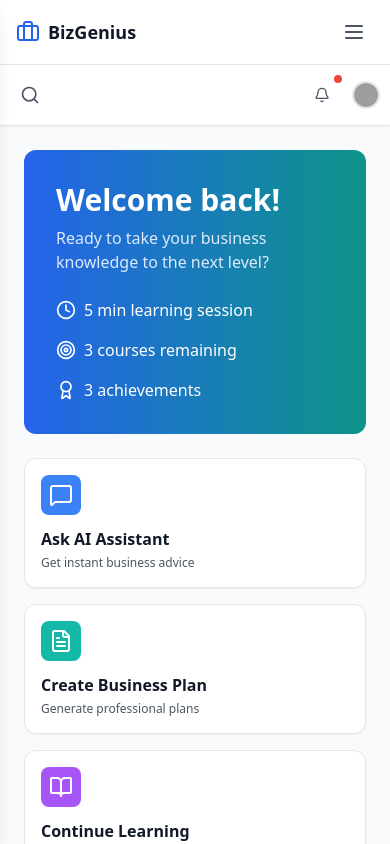
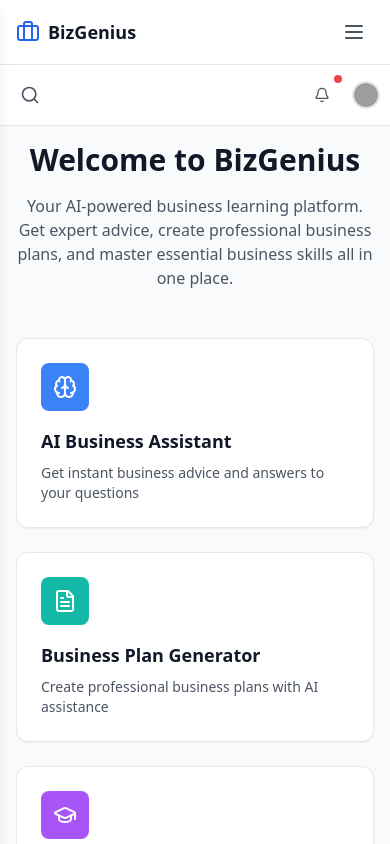
Before and after one commit to SingerFrankie/BizGenius, a React (Vite) app: page / in a window 390 px wide. Both pictures are taken after typing "name@example.com", "Sample123" into the empty fields and a click on the button "Sign in". Shown: the top 844 px of the page. Built offline with nearby package versions, Linux system fonts and the light colour scheme; grey boxes are pictures that could not be loaded.

Commit message:
Create Responsive Home Page for BizGenius

```diff
--- a/src/pages/Home.tsx
+++ b/src/pages/Home.tsx
@@ -1,171 +1,65 @@
 import React from 'react';
 import { Link } from 'react-router-dom';
-import { useProgress } from '../contexts/ProgressContext';
-import {
-  MessageSquare,
-  FileText,
-  BookOpen,
-  TrendingUp,
-  Award,
-  Clock,
-  Target,
-  Zap
-} from 'lucide-react';
+import { Brain, FileText, GraduationCap } from 'lucide-react';
 
 export default function Home() {
-  const { progress } = useProgress();
-
-  const quickActions = [
+  const features = [
     {
-      title: 'Ask AI Assistant',
-      description: 'Get instant business advice',
-      icon: MessageSquare,
+      title: 'AI Business Assistant',
+      description: 'Get instant business advice and answers to your questions',
+      icon: Brain,
       link: '/assistant',
       color: 'bg-blue-500'
     },
     {
-      title: 'Create Business Plan',
-      description: 'Generate professional plans',
+      title: 'Business Plan Generator',
+      description: 'Create professional business plans with AI assistance',
       icon: FileText,
-      link: '/business-plan',
+      link: '/plan',
       color: 'bg-teal-500'
     },
     {
-      title: 'Continue Learning',
-      description: 'Pick up where you left off',
-      icon: BookOpen,
-      link: '/learning',
+      title: 'Learning Hub',
+      description: 'Access courses and tutorials to grow your business skills',
+      icon: GraduationCap,
+      link: '/learn',
       color: 'bg-purple-500'
-    },
-    {
-      title: 'View Analytics',
-      description: 'Track your progress',
-      icon: TrendingUp,
-      link: '/analytics',
-      color: 'bg-amber-500'
-    }
-  ];
-
-  const stats = [
-    {
-      title: 'Courses Completed',
-      value: `${progress.coursesCompleted}/${progress.totalCourses}`,
-      icon: BookOpen,
-      color: 'text-blue-600'
-    },
-    {
-      title: 'Business Plans',
-      value: progress.businessPlansCreated,
-      icon: FileText,
-      color: 'text-teal-600'
-    },
-    {
-      title: 'AI Interactions',
-      value: progress.aiInteractions,
-      icon: MessageSquare,
-      color: 'text-purple-600'
-    },
-    {
-      title: 'Learning Streak',
-      value: `${progress.learningStreak} days`,
-      icon: Zap,
-      color: 'text-amber-600'
     }
   ];
 
   return (
-    <div className="p-6 space-y-6">
-      {/* Welcome Section */}
-      <div className="bg-gradient-to-r from-blue-600 to-teal-600 rounded-xl p-8 text-white">
-        <h1 className="text-3xl font-bold mb-2">Welcome back!</h1>
-        <p className="text-blue-100 mb-6">Ready to take your business knowledge to the next level?</p>
-        <div className="flex flex-wrap gap-4">
-          <div className="flex items-center space-x-2">
-            <Clock className="h-5 w-5" />
-            <span>5 min learning session</span>
-          </div>
-          <div className="flex items-center space-x-2">
-            <Target className="h-5 w-5" />
-            <span>3 courses remaining</span>
-          </div>
-          <div className="flex items-center space-x-2">
-            <Award className="h-5 w-5" />
-            <span>{progress.achievements.length} achievements</span>
-          </div>
-        </div>
-      </div>
-
-      {/* Quick Actions */}
-      <div className="grid grid-cols-1 sm:grid-cols-2 lg:grid-cols-4 gap-4 sm:gap-6">
-        {quickActions.map((action, index) => (
-          <Link
-            key={index}
-            to={action.link}
-            className="group p-4 sm:p-6 bg-white rounded-xl shadow-sm hover:shadow-md transition-all duration-200 border border-gray-200 hover:border-gray-300"
-          >
-            <div className={`inline-flex items-center justify-center w-10 h-10 sm:w-12 sm:h-12 rounded-lg ${action.color} text-white mb-3 sm:mb-4 group-hover:scale-110 transition-transform`}>
-              <action.icon className="h-6 w-6" />
-            </div>
-            <h3 className="text-base sm:text-lg font-semibold text-gray-900 mb-1 sm:mb-2">{action.title}</h3>
-            <p className="text-gray-600 text-xs sm:text-sm">{action.description}</p>
-          </Link>
-        ))}
-      </div>
-
-      {/* Stats Overview */}
-      <div className="grid grid-cols-2 lg:grid-cols-4 gap-3 sm:gap-6">
-        {stats.map((stat, index) => (
-          <div key={index} className="bg-white p-3 sm:p-6 rounded-xl shadow-sm border border-gray-200">
-            <div className="flex items-center justify-between">
-              <div>
-                <p className="text-gray-600 text-xs sm:text-sm font-medium">{stat.title}</p>
-                <p className="text-lg sm:text-2xl font-bold text-gray-900 mt-1">{stat.value}</p>
-              </div>
-              <stat.icon className={`h-6 w-6 sm:h-8 sm:w-8 ${stat.color}`} />
-            </div>
-          </div>
-        ))}
-      </div>
-
-      {/* Recent Activity */}
-      <div className="grid grid-cols-1 lg:grid-cols-2 gap-4 sm:gap-6">
-        <div className="bg-white rounded-xl shadow-sm border border-gray-200 p-4 sm:p-6">
-          <h3 className="text-base sm:text-lg font-semibold text-gray-900 mb-4">Recent Activity</h3>
-          <div className="space-y-4">
-            <div className="flex items-start space-x-3">
-              <div className="w-2 h-2 bg-blue-500 rounded-full mt-2"></div>
-              <div>
-                <p className="text-xs sm:text-sm font-medium text-gray-900">Completed "Marketing Fundamentals"</p>
-                <p className="text-xs text-gray-500">2 hours ago</p>
-              </div>
-            </div>
-            <div className="flex items-start space-x-3">
-              <div className="w-2 h-2 bg-teal-500 rounded-full mt-2"></div>
-              <div>
-                <p className="text-xs sm:text-sm font-medium text-gray-900">Generated new business plan</p>
-                <p className="text-xs text-gray-500">Yesterday</p>
-              </div>
-            </div>
-            <div className="flex items-start space-x-3">
-              <div className="w-2 h-2 bg-purple-500 rounded-full mt-2"></div>
-              <div>
-                <p className="text-xs sm:text-sm font-medium text-gray-900">Asked AI about financial projections</p>
-                <p className="text-xs text-gray-500">2 days ago</p>
-              </div>
-            </div>
-          </div>
+    <div className="min-h-screen bg-gray-50 flex items-center justify-center p-4">
+      <div className="max-w-4xl w-full text-center">
+        {/* Header Section */}
+        <div className="mb-12">
+          <h1 className="text-3xl font-bold text-gray-900 mb-4 sm:text-4xl lg:text-5xl">
+            Welcome to BizGenius
+          </h1>
+          <p className="text-gray-600 text-base max-w-2xl mx-auto sm:text-lg lg:text-xl">
+            Your AI-powered business learning platform. Get expert advice, create professional
+            business plans, and master essential business skills all in one place.
+          </p>
         </div>
 
-        <div className="bg-white rounded-xl shadow-sm border border-gray-200 p-4 sm:p-6">
-          <h3 className="text-base sm:text-lg font-semibold text-gray-900 mb-4">Achievements</h3>
-          <div className="space-y-3">
-            {progress.achievements.map((achievement, index) => (
-              <div key={index} className="flex items-center space-x-3">
-                <Award className="h-5 w-5 text-amber-500" />
-                <span className="text-xs sm:text-sm font-medium text-gray-900">{achievement}</span>
+        {/* Feature Cards */}
+        <div className="grid gap-6 sm:grid-cols-2 lg:grid-cols-3">
+          {features.map((feature, index) => (
+            <Link
+              key={index}
+              to={feature.link}
+              className="group bg-white rounded-xl shadow-sm border border-gray-200 p-6 hover:shadow-lg hover:border-gray-300 transition-all duration-200 text-left sm:p-8"
+            >
+              <div className={`inline-flex items-center justify-center w-12 h-12 rounded-lg ${feature.color} text-white mb-4 group-hover:scale-110 transition-transform sm:w-14 sm:h-14`}>
+                <feature.icon className="h-6 w-6 sm:h-7 sm:w-7" />
               </div>
-            ))}
-          </div>
+              <h3 className="text-lg font-semibold text-gray-900 mb-2 sm:text-xl">
+                {feature.title}
+              </h3>
+              <p className="text-gray-600 text-sm sm:text-base">
+                {feature.description}
+              </p>
+            </Link>
+          ))}
         </div>
       </div>
     </div>
```
